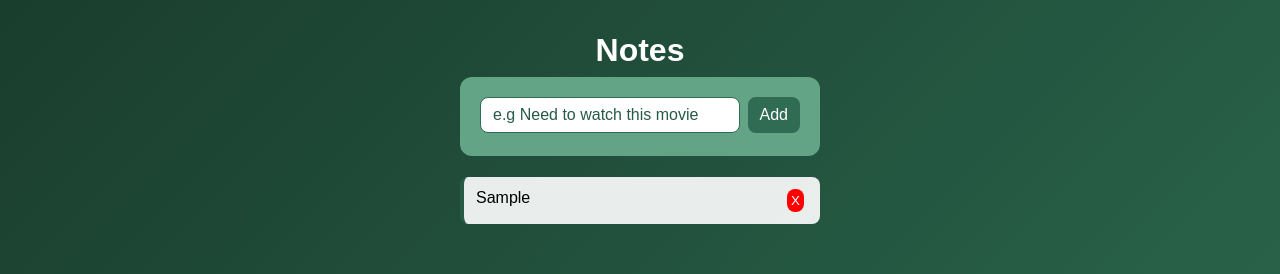
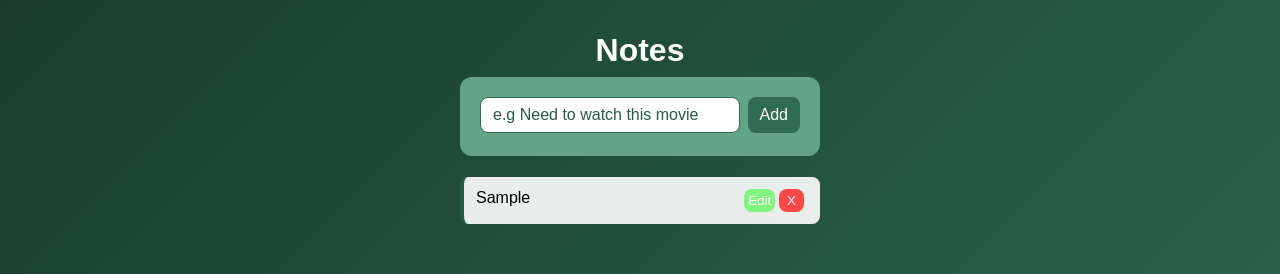
Before and after one commit to Aashutosh-kc/notes-app, a React (Vite) app: page / in a window 1280 px wide. Both pictures are taken after typing "Sample" into the empty fields and a click on the button "Add". Shown: the top 274 px of the page. Built offline with nearby package versions, Linux system fonts and the light colour scheme.

Commit message:
feat: add edit functionality

```diff
--- a/src/App.jsx
+++ b/src/App.jsx
@@ -8,11 +8,17 @@ function App(){
   function removeNote(id){
     setNotes((prev) => prev.filter((note) => (note.id ===! id)));
   }
+
+  function editNote(id,newValue){
+    setNotes((prev) => prev.map((n) => n.id === id?{...n, value : newValue}: n));
+  }
+
+
   return(
   <>
   <h1>Notes</h1>
   <AddNotes setNotes={setNotes} />
-  <AllNotes notes={notes}  removeNote={removeNote}/>
+  <AllNotes notes={notes}  removeNote={removeNote} editNote={editNote}/>
   </>
 )
 }
--- a/src/components/AllNotes.css
+++ b/src/components/AllNotes.css
@@ -15,14 +15,35 @@
 	width: 360px;
 	border-left: 4px solid #285a48;
 }
-.delete-btn{
+.all-btn{
+	margin-left: auto;
+}
+.edit-btn{
 	color: white;
 	padding: 4px;
 	border-radius: 8px;
-	margin-left: auto;
+
 	margin-right: 4px;
 	border: none;
-	background: red;
+	background: rgba(0, 255, 0, 0.45);
+	cursor: pointer;
+}
+.save-btn{
+	color: white;
+	padding: 4px 8px;
+	border-radius: 8px;
+	margin-right: 4px;
+	border: none;
+	background: rgba(0, 255, 0, 0.45);
+	cursor: pointer;
+}
+.delete-btn{
+	color: white;
+	padding: 4px 8px;
+	border-radius: 8px;
+	margin-right: 4px;
+	border: none;
+	background: rgba(255, 0, 0, 0.7);
 	cursor: pointer;
 }
 .delete-btn:hover{
--- a/src/components/AllNotes.jsx
+++ b/src/components/AllNotes.jsx
@@ -1,9 +1,32 @@
 import './AllNotes.css';
-function AllNotes({notes,removeNote}){
+import { useState} from 'react';
+function AllNotes({notes,removeNote,editNote}){
 
+	const [editValue,setEditValue] = useState('');
+	const [editId, setEditId] = useState(null);
+
+	function handleEdit(note){
+		setEditValue(note.value);
+		setEditId(note.id);
+	}
+
+	function handleSave(id,value){
+		editNote(id,value);
+		setEditId(null);
+	}
 	return(
 	<ul className = "all-notes">
-		{notes.map((note) => <li key={note.id}><p>{note.value}</p><button className="delete-btn" onClick={() => removeNote(note.id)}>X</button></li>)}
+		{notes.map((note) => <li key={note.id}>
+			{note.id === editId?<input value={editValue} onChange={(e) => setEditValue(e.target.value)} />
+			:<p>{note.value}</p>}
+
+			<div className="all-btn">
+			{note.id === editId?<button className="save-btn" onClick={() => handleSave(note.id, editValue)}>Save</button>
+			:<button className="edit-btn" onClick={() => handleEdit(note)}>Edit</button>}
+
+			<button className="delete-btn" onClick={() => removeNote(note.id)}>X</button>
+			</div>
+		</li>)}
 	</ul>
 	)
 }
```
